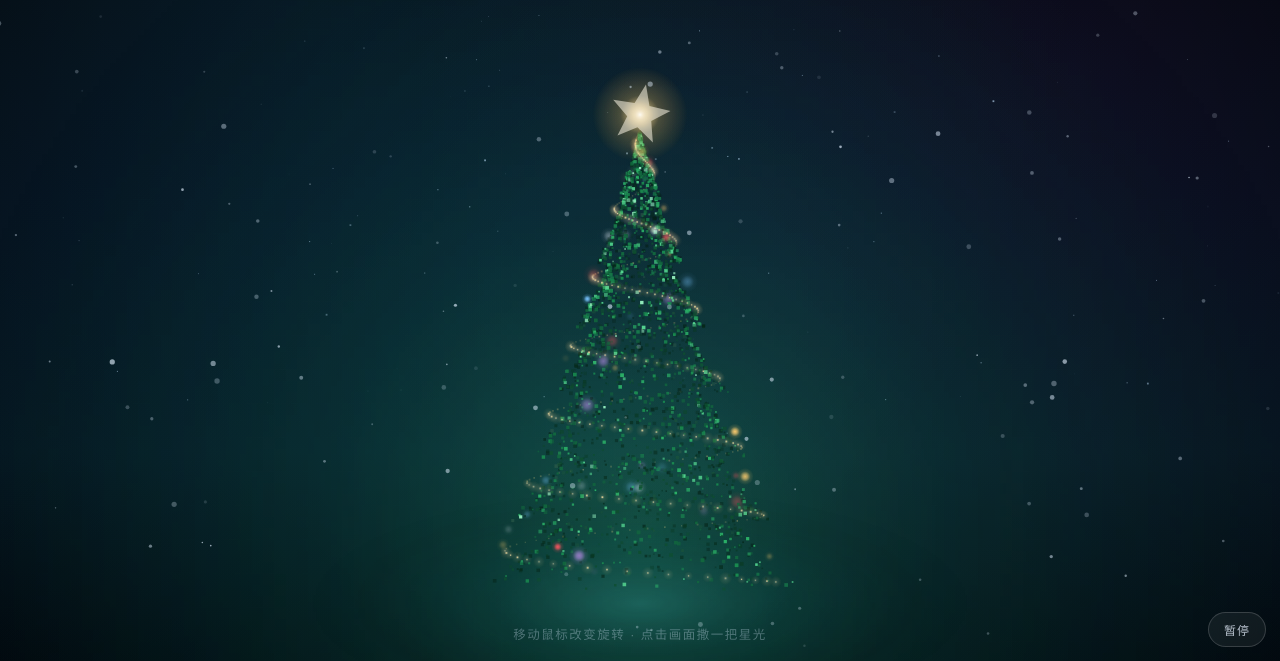
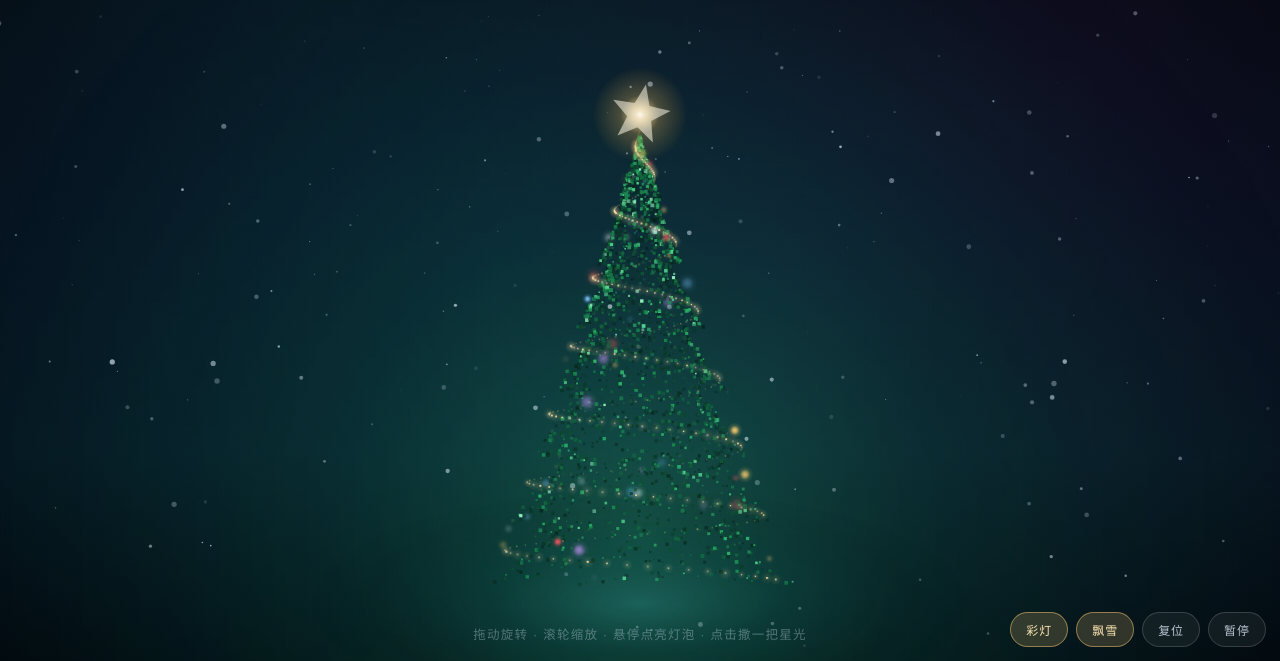
Before and after one commit to dazhi8294-arch/christmas-tree-v17.6, a plain HTML site: page index.html in a window 1280 px wide. Shown: the part 139-800 px from the top of the page. Drawn offline with Linux system fonts and the light colour scheme; animation ran at ten frames a second.

Commit message:
Enhance interactive Christmas tree HTML and JS
Updated the HTML structure and styling for the interactive Christmas tree. Changes include viewport settings, button functionalities, and enhancements to the canvas rendering logic.

```diff
--- a/index.html
+++ b/index.html
@@ -2,14 +2,15 @@
 <html lang="zh-CN">
 <head>
 <meta charset="UTF-8" />
-<meta name="viewport" content="width=device-width, initial-scale=1.0, viewport-fit=cover" />
+<meta name="viewport" content="width=device-width, initial-scale=1.0, viewport-fit=cover, user-scalable=no" />
 <meta name="theme-color" content="#03060d" />
-<meta name="description" content="A rotating particle Christmas tree — Christmas Tree v17.6" />
+<meta name="description" content="An interactive particle Christmas tree — Christmas Tree v17.6" />
 <title>Merry Christmas · 圣诞树 v17.6</title>
 <style>
   *{margin:0;padding:0;box-sizing:border-box}
-  html,body{height:100%;overflow:hidden;background:#03060d}
-  canvas#scene{position:fixed;inset:0;display:block;width:100%;height:100%}
+  html,body{height:100%;overflow:hidden;background:#03060d;-webkit-tap-highlight-color:transparent}
+  canvas#scene{position:fixed;inset:0;display:block;width:100%;height:100%;cursor:grab;touch-action:none}
+  canvas#scene.dragging{cursor:grabbing}
 
   .overlay{
     position:fixed;inset:0;pointer-events:none;
@@ -49,14 +50,14 @@
     transform:translateX(-50%);
     font-family:"Helvetica Neue",Arial,"PingFang SC",sans-serif;
     font-size:clamp(10px,1.1vw,12.5px);
-    letter-spacing:.12em;
-    color:rgba(210,228,245,.34);
+    letter-spacing:.10em;
+    color:rgba(210,228,245,.36);
     white-space:nowrap;pointer-events:none;
   }
   .btns{
     position:fixed;right:max(14px,env(safe-area-inset-right));
     bottom:max(14px,env(safe-area-inset-bottom));
-    display:flex;gap:8px;pointer-events:auto;
+    display:flex;gap:8px;pointer-events:auto;flex-wrap:wrap;justify-content:flex-end;
   }
   .btn{
     font-family:"Helvetica Neue",Arial,"PingFang SC",sans-serif;
@@ -68,13 +69,15 @@
     padding:8px 15px;
     cursor:pointer;
     backdrop-filter:blur(9px);-webkit-backdrop-filter:blur(9px);
-    transition:.25s ease;
+    transition:.22s ease;
   }
   .btn:hover{background:rgba(255,255,255,.14);color:#fff;border-color:rgba(255,255,255,.3)}
   .btn:active{transform:scale(.96)}
+  .btn.on{background:rgba(255,205,120,.18);border-color:rgba(255,205,120,.48);color:#ffe6b4}
   @media (max-width:600px){
     .title{font-size:clamp(19px,6.9vw,32px);letter-spacing:.07em;line-height:1.2}
     .sub{font-size:9.5px;letter-spacing:.26em;margin-top:10px}
+    .btn{font-size:11px;padding:7px 11px}
   }
   @media (max-width:520px){ .hint{display:none} }
 </style>
@@ -87,8 +90,11 @@
   <div class="sub">Christmas Tree · V 17.6</div>
 </div>
 
-<div class="hint">移动鼠标改变旋转 · 点击画面撒一把星光</div>
+<div class="hint">拖动旋转 · 滚轮缩放 · 悬停点亮灯泡 · 点击撒一把星光</div>
 <div class="btns">
+  <button class="btn on" id="btnLights" type="button">彩灯</button>
+  <button class="btn on" id="btnSnow" type="button">飘雪</button>
+  <button class="btn" id="btnReset" type="button">复位</button>
   <button class="btn" id="btnPause" type="button">暂停</button>
 </div>
 
@@ -105,11 +111,19 @@
   var bgx = bg.getContext('2d');
 
   var state = {
-    rot: 0, time: 0, speed: 0.30, targetSpeed: 0.30,
+    rot: -0.35, time: 0, speed: 0.30, targetSpeed: 0.30,
+    tilt: 0, tiltTarget: 0, tiltVel: 0,
+    spinVel: 0,
+    zoom: 1, zoomTarget: 1,
     paused: false, cx: 0, baseY: 0, th: 0, baseR: 0,
     focal: 1, camZ: 1,
-    items: [], stars: [], flakes: [], sparks: []
+    items: [], stars: [], flakes: [], sparks: [],
+    lightsMode: 0,      // 0 彩灯 / 1 冷白 / 2 熄灭
+    snow: true,
+    idle: 0
   };
+
+  var pointer = { x: -9999, y: -9999, down: false, id: null, lastX: 0, lastY: 0, lastT: 0, inside: false };
 
   /* ---------- sprite helpers ---------- */
   function radialSprite(size, stops) {
@@ -156,15 +170,20 @@
       [0, 'rgba(255,255,255,0.95)'],
       [0.35, 'rgba(255,222,170,0.45)'],
       [1, 'rgba(255,200,120,0)']
+    ]),
+    white: radialSprite(128, [
+      [0, 'rgba(255,255,255,0.72)'],
+      [0.35, 'rgba(210,238,255,0.24)'],
+      [1, 'rgba(180,220,255,0)']
     ])
   };
 
   var ORN_COLORS = [
-    { rgb: '255,86,96', spr: ornamentSprite('255,86,96') },
-    { rgb: '255,206,112', spr: ornamentSprite('255,206,112') },
-    { rgb: '122,196,255', spr: ornamentSprite('122,196,255') },
-    { rgb: '236,246,255', spr: ornamentSprite('236,246,255') },
-    { rgb: '206,152,255', spr: ornamentSprite('206,152,255') }
+    { rgb: '255,86,96', spr: ornamentSprite('255,86,96'), white: ornamentSprite('236,246,255') },
+    { rgb: '255,206,112', spr: ornamentSprite('255,206,112'), white: ornamentSprite('236,246,255') },
+    { rgb: '122,196,255', spr: ornamentSprite('122,196,255'), white: ornamentSprite('236,246,255') },
+    { rgb: '236,246,255', spr: ornamentSprite('236,246,255'), white: ornamentSprite('236,246,255') },
+    { rgb: '206,152,255', spr: ornamentSprite('206,152,255'), white: ornamentSprite('236,246,255') }
   ];
 
   /* ---------- background ---------- */
@@ -260,7 +279,6 @@
       });
     }
 
-    // golden helix garland
     var gCount = Math.round(330 * density);
     var turns = 6.6;
     for (var j = 0; j < gCount; j++) {
@@ -273,11 +291,10 @@
         y: tg * th + th * 0.012,
         z: Math.sin(ag) * rgd,
         size: 1.7 + Math.random() * 1.1,
-        cA: 'rgba(255,222,140,' + (0.55 + Math.random() * 0.30).toFixed(2) + ')'
+        phase: Math.random() * Math.PI * 2
       });
     }
 
-    // ornaments
     var ornCount = Math.round(46 * Math.max(0.7, density));
     for (var k = 0; k < ornCount; k++) {
       var tk = Math.pow(Math.random(), 0.85) * 0.97;
@@ -291,14 +308,15 @@
         z: Math.sin(ak) * rk,
         size: 5.5 + Math.random() * 6.5,
         spr: ORN_COLORS[gi2].spr,
+        sprWhite: ORN_COLORS[gi2].white,
         phase: Math.random() * Math.PI * 2,
-        speed: 0.7 + Math.random() * 1.2
+        speed: 0.7 + Math.random() * 1.2,
+        hit: 0
       });
     }
 
     state.items = items;
 
-    // star field
     var sc = Math.round(110 * Math.max(0.6, density));
     var stars = [];
     for (var s = 0; s < sc; s++) {
@@ -335,6 +353,7 @@
 
   /* ---------- update ---------- */
   function updateSnow(dt) {
+    if (!state.snow) return;
     for (var i = 0; i < state.flakes.length; i++) {
       var f = state.flakes[i];
       f.y += f.vy * dt;
@@ -365,7 +384,6 @@
 
     ctx.drawImage(bg, 0, 0, W, H);
 
-    // stars
     for (var i = 0; i < state.stars.length; i++) {
       var s = state.stars[i];
       var a = s.a * (0.55 + 0.45 * Math.sin(t * s.sp + s.ph));
@@ -373,23 +391,20 @@
       ctx.fillRect(s.x - s.r / 2, s.y - s.r / 2, s.r, s.r);
     }
 
-    // soft glows behind the tree
     ctx.globalAlpha = 0.85;
     var gr = th * 1.55;
     ctx.drawImage(SPR.glow, cx - gr, baseY - th * 0.55 - gr * 0.72, gr * 2, gr * 2);
     ctx.globalAlpha = 1;
 
-    // ground pool of light
     var gw = baseR * 4.2, gh = baseR * 1.45;
     ctx.globalAlpha = 0.9;
     ctx.drawImage(SPR.ground, cx - gw / 2, baseY - gh * 0.42, gw, gh);
     ctx.globalAlpha = 1;
 
-    // ---- project & sort ----
+    /* project */
     var cr = Math.cos(state.rot), sr = Math.sin(state.rot);
-    var tilt = Math.sin(t * 0.22) * 0.085;
-    var ct = Math.cos(tilt), st = Math.sin(tilt);
-    var focal = state.focal, camZ = state.camZ;
+    var ct = Math.cos(state.tilt), st = Math.sin(state.tilt);
+    var focal = state.focal, camZ = state.camZ, zoom = state.zoom;
 
     var items = state.items;
     for (var p = 0; p < items.length; p++) {
@@ -398,13 +413,17 @@
       var z1 = it.x * sr + it.z * cr;
       var y1 = it.y * ct - z1 * st;
       var z2 = it.y * st + z1 * ct;
-      var sc = focal / (camZ - z2);
+      var sc = (focal * zoom) / (camZ - z2);
       it._z = z1;
       it._x = cx + x1 * sc;
       it._y = baseY - y1 * sc;
       it._s = sc;
     }
     items.sort(function (a, b) { return a._z - b._z; });
+
+    /* lights */
+    var lightsOn = state.lightsMode !== 2;
+    var cool = state.lightsMode === 1;
 
     for (var q = 0; q < items.length; q++) {
       var it2 = items[q];
@@ -416,9 +435,11 @@
         ctx.fillStyle = it2._z > 0 ? it2.cA : it2.cB;
         ctx.fillRect(it2._x - sz / 2, sy - sz / 2, sz, sz);
       } else if (it2.kind === 1) {
+        if (!lightsOn) continue;
+        var flick = 0.72 + 0.28 * Math.sin(t * 2.1 + it2.phase);
         var gs = it2.size * 2.6 * it2._s;
-        ctx.globalAlpha = (it2._z > 0 ? 0.95 : 0.45) * (0.75 + 0.25 * Math.sin(t * 2.1 + it2.x));
-        ctx.fillStyle = it2.cA;
+        ctx.globalAlpha = (it2._z > 0 ? 0.95 : 0.45) * flick;
+        ctx.fillStyle = cool ? 'rgba(212,236,255,0.92)' : 'rgba(255,222,140,' + (0.62 + 0.3 * flick).toFixed(2) + ')';
         ctx.fillRect(it2._x - it2.size * 0.35, sy - it2.size * 0.35, it2.size * 0.7, it2.size * 0.7);
         ctx.globalAlpha = 1;
         if (it2._z > 0) {
@@ -427,18 +448,27 @@
           ctx.globalAlpha = 1;
         }
       } else {
-        var os = it2.size * it2._s;
+        if (!lightsOn) continue;
+        var os = it2.size * it2._s * (1 + it2.hit * 0.55);
         var tw = 0.58 + 0.42 * Math.sin(t * it2.speed * 2.2 + it2.phase);
-        ctx.globalAlpha = (it2._z > 0 ? 1 : 0.42) * tw;
-        ctx.drawImage(it2.spr, it2._x - os, sy - os, os * 2, os * 2);
+        var alpha = (it2._z > 0 ? 1 : 0.42) * tw + it2.hit * 0.5;
+        if (alpha > 1) alpha = 1;
+        ctx.globalAlpha = alpha;
+        ctx.drawImage(cool ? it2.sprWhite : it2.spr, it2._x - os, sy - os, os * 2, os * 2);
+        ctx.globalAlpha = 1;
+        if (it2.hit > 0) {
+          var halo = os * 2.4;
+          ctx.globalAlpha = it2.hit * 0.55;
+          ctx.drawImage(SPR.spark, it2._x - halo, sy - halo, halo * 2, halo * 2);
           ctx.globalAlpha = 1;
         }
       }
+    }
 
-    // ---- star on top ----
+    /* star */
     var starY = baseY - th * 1.005;
-    var pulse = 0.78 + 0.22 * Math.sin(t * 1.6);
-    var big = th * 0.165 * pulse;
+    var pulse = 0.78 + 0.22 * Math.sin(t * 1.6) + state.flare;
+    var big = th * 0.165 * Math.min(1.6, pulse);
     ctx.globalAlpha = 0.95;
     ctx.drawImage(SPR.star, cx - big, starY - big, big * 2, big * 2);
     ctx.globalAlpha = 1;
@@ -447,16 +477,16 @@
     ctx.translate(cx, starY);
     ctx.rotate(t * 0.08);
     starPath(ctx, th * 0.032);
-    ctx.fillStyle = 'rgba(255,250,232,' + (0.86 * pulse).toFixed(3) + ')';
+    ctx.fillStyle = 'rgba(255,250,232,' + Math.min(1, 0.86 * pulse).toFixed(3) + ')';
     ctx.fill();
     ctx.restore();
 
-    // vertex hint
     ctx.globalAlpha = 0.55;
     ctx.drawImage(SPR.spark, cx - th * 0.03, starY - th * 0.03, th * 0.06, th * 0.06);
     ctx.globalAlpha = 1;
 
-    // ---- snow ----
+    /* snow */
+    if (state.snow) {
       for (var i2 = 0; i2 < state.flakes.length; i2++) {
         var f = state.flakes[i2];
         var fa = f.a * (0.7 + 0.3 * Math.sin(t * 1.3 + f.ph));
@@ -465,14 +495,23 @@
         ctx.arc(f.x, f.y, f.r, 0, Math.PI * 2);
         ctx.fill();
       }
+    }
 
-    // ---- click sparks ----
+    /* sparks */
     for (var i3 = 0; i3 < state.sparks.length; i3++) {
       var sp = state.sparks[i3];
       var life = Math.max(0, p_life(sp));
       ctx.globalAlpha = Math.min(1, life * 1.6) * 0.85;
       var ss = sp.r * (0.6 + life);
       ctx.drawImage(SPR.spark, sp.x - ss, sp.y - ss, ss * 2, ss * 2);
+      ctx.globalAlpha = 1;
+    }
+
+    /* cursor halo */
+    if (pointer.inside) {
+      var hr = 26;
+      ctx.globalAlpha = 0.18;
+      ctx.drawImage(SPR.white, pointer.x - hr, pointer.y - hr, hr * 2, hr * 2);
       ctx.globalAlpha = 1;
     }
   }
@@ -500,8 +539,49 @@
     if (state.paused) return;
 
     state.time += dt;
+    state.idle += dt;
+
+    /* rotation: drag inertia + auto spin */
+    if (pointer.down) {
+      state.idle = 0;
+    } else {
+      if (Math.abs(state.spinVel) > 0.002) {
+        state.rot += state.spinVel * dt;
+        state.spinVel *= Math.exp(-3.2 * dt);
+      }
       state.rot += state.speed * dt;
-    state.speed += (state.targetSpeed - state.speed) * Math.min(1, dt * 2.2);
+    }
+
+    /* tilt easing */
+    state.tilt += (state.tiltTarget - state.tilt) * Math.min(1, dt * 9);
+
+    /* idle auto sway */
+    if (state.idle > 5 && !pointer.down) {
+      state.tiltTarget = Math.sin(state.time * 0.12) * 0.05;
+    }
+
+    /* zoom easing */
+    state.zoom += (state.zoomTarget - state.zoom) * Math.min(1, dt * 6);
+
+    /* star flare decay */
+    state.flare *= Math.exp(-2.5 * dt);
+
+    /* hover flare on ornaments */
+    var px = pointer.x, py = pointer.y;
+    for (var i = 0; i < state.items.length; i++) {
+      var it = state.items[i];
+      if (it.kind !== 2) continue;
+      var d2;
+      if (pointer.inside) {
+        var dx = it._x - px, dy = it._y - py;
+        d2 = dx * dx + dy * dy;
+      } else {
+        d2 = 1e9;
+      }
+      var target = d2 < 6400 ? 1 - Math.sqrt(d2) / 80 : 0; // within 80px
+      if (target < 0) target = 0;
+      it.hit += (target - it.hit) * Math.min(1, dt * 10);
+    }
 
     updateSnow(dt);
     updateSparks(dt);
@@ -521,21 +601,84 @@
     ctx.imageSmoothingEnabled = true;
     buildBackground();
     buildTree();
-    if (state.paused) { /* keep frame */ } else { draw(); }
+    if (!state.paused) draw();
   }
 
-  var moveTarget = null;
-  window.addEventListener('pointermove', function (e) {
-    moveTarget = Math.max(-0.28, Math.min(1.05, 0.30 + (e.clientX / W - 0.5) * 1.6));
-    state.targetSpeed = moveTarget;
-  }, { passive: true });
+  function pos(e) {
+    return { x: e.clientX, y: e.clientY };
+  }
 
-  window.addEventListener('pointerleave', function () {
-    state.targetSpeed = 0.30;
+  cv.addEventListener('pointerdown', function (e) {
+    if (e.button !== undefined && e.button !== 0 && e.pointerType === 'mouse') return;
+    pointer.down = true;
+    pointer.id = e.pointerId;
+    pointer.lastX = e.clientX;
+    pointer.lastY = e.clientY;
+    pointer.lastT = performance.now();
+    pointer.x = e.clientX;
+    pointer.y = e.clientY;
+    pointer.inside = true;
+    state.spinVel = 0;
+    state.idle = 0;
+    cv.classList.add('dragging');
+    try { cv.setPointerCapture(e.pointerId); } catch (err) {}
   });
 
+  cv.addEventListener('pointermove', function (e) {
+    pointer.x = e.clientX;
+    pointer.y = e.clientY;
+    pointer.inside = true;
+
+    if (pointer.down && e.pointerId === pointer.id) {
+      var dx = e.clientX - pointer.lastX;
+      var dy = e.clientY - pointer.lastY;
+      var now = performance.now();
+      var dtm = Math.max(16, now - pointer.lastT) / 1000;
+
+      state.rot += dx * 0.0075;
+      state.spinVel = (dx * 0.0075) / dtm;
+
+      var tt = state.tiltTarget - dy * 0.0045;
+      state.tiltTarget = Math.max(-0.30, Math.min(0.30, tt));
+
+      pointer.lastX = e.clientX;
+      pointer.lastY = e.clientY;
+      pointer.lastT = now;
+      state.idle = 0;
+    }
+  });
+
+  function endDrag(e) {
+    if (!pointer.down) return;
+    pointer.down = false;
+    pointer.id = null;
+    cv.classList.remove('dragging');
+    if (state.spinVel) {
+      state.spinVel = Math.max(-6, Math.min(6, state.spinVel));
+    }
+  }
+
+  cv.addEventListener('pointerup', endDrag);
+  cv.addEventListener('pointercancel', endDrag);
+  window.addEventListener('blur', endDrag);
+
+  cv.addEventListener('pointerleave', function () {
+    pointer.inside = false;
+    pointer.x = -9999;
+    pointer.y = -9999;
+  });
+
+  cv.addEventListener('wheel', function (e) {
+    e.preventDefault();
+    var z = state.zoomTarget * (e.deltaY > 0 ? 0.92 : 1.08);
+    state.zoomTarget = Math.max(0.72, Math.min(1.85, z));
+    state.idle = 0;
+  }, { passive: false });
+
+  /* tap burst */
   cv.addEventListener('pointerdown', function (e) {
-    for (var i = 0; i < 26; i++) {
+    var n = 26;
+    for (var i = 0; i < n; i++) {
       var ang = Math.random() * Math.PI * 2;
       var spd = 40 + Math.random() * 130;
       state.sparks.push({
@@ -547,12 +690,41 @@
         r: 2 + Math.random() * 3.5
       });
     }
+    state.flare = 1;
   });
 
-  var btn = document.getElementById('btnPause');
-  btn.addEventListener('click', function () {
+  /* buttons */
+  var btnLights = document.getElementById('btnLights');
+  var btnSnow = document.getElementById('btnSnow');
+  var btnReset = document.getElementById('btnReset');
+  var btnPause = document.getElementById('btnPause');
+
+  var LIGHT_LABEL = ['彩灯', '冷白', '熄灭'];
+
+  btnLights.addEventListener('click', function () {
+    state.lightsMode = (state.lightsMode + 1) % 3;
+    btnLights.textContent = LIGHT_LABEL[state.lightsMode];
+    btnLights.classList.toggle('on', state.lightsMode !== 2);
+  });
+
+  btnSnow.addEventListener('click', function () {
+    state.snow = !state.snow;
+    btnSnow.textContent = state.snow ? '飘雪' : '无雪';
+    btnSnow.classList.toggle('on', state.snow);
+  });
+
+  btnReset.addEventListener('click', function () {
+    state.rot = -0.35;
+    state.tilt = 0;
+    state.tiltTarget = 0;
+    state.spinVel = 0;
+    state.zoomTarget = 1;
+    state.flare = 0;
+  });
+
+  btnPause.addEventListener('click', function () {
     state.paused = !state.paused;
-    btn.textContent = state.paused ? '播放' : '暂停';
+    btnPause.textContent = state.paused ? '播放' : '暂停';
     if (!state.paused) { last = 0; draw(); }
   });
 
@@ -563,11 +735,11 @@
   });
   window.addEventListener('orientationchange', function () {
     clearTimeout(rt);
-    rt = setTimeout(resize, 260);
+    rt = setTimeout(resize, 300);
   });
 
+  state.flare = 0;
   resize();
-  state.rot = -0.35;
   requestAnimationFrame(frame);
 })();
 </script>
```
Lines whose indentation alone changed are shown as unchanged.
